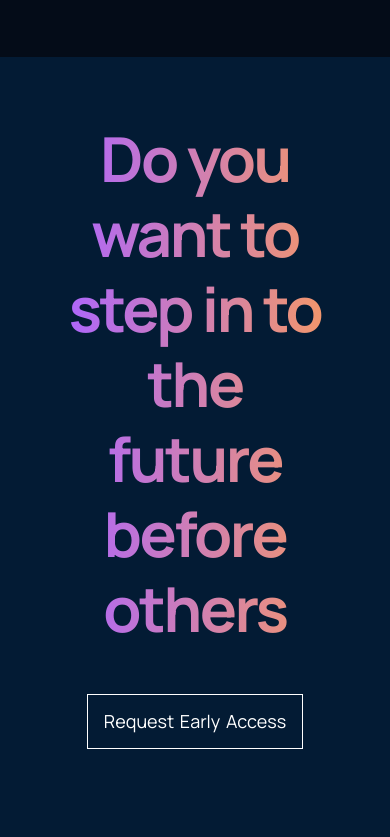
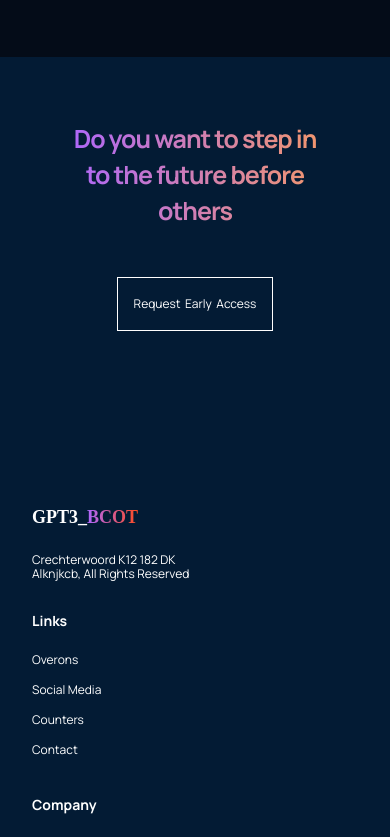
Before and after one commit to brainconnect93/gpt-3_bcot, a React (Create React App) app: page / in a window 390 px wide. Shown: the part 7020-7857 px from the top of the page. Built offline with nearby package versions, Linux system fonts and the light colour scheme.

Commit message:
Complete the responsive styling of the footer

```diff
--- a/src/containers/footer/footer.css
+++ b/src/containers/footer/footer.css
@@ -123,3 +123,34 @@
   line-height: 14px;
   color: var(--color-new);
 }
+
+@media screen and (max-width: 850px) {
+  .gpt3_footer-header h1 {
+    font-size: 42px;
+    line-height: 48px;
+  }
+}
+
+@media screen and (max-width: 550px) {
+  .gpt3_footer-header h1 {
+    font-size: 32px;
+    line-height: 40px;
+  }
+
+  .gpt3_footer-links div {
+    margin: 1rem 0;
+
+  }
+
+  .gpt3_footer-btn p {
+    font-size: 12px;
+    line-height: 20px;
+  }
+}
+
+@media screen and (max-width: 450px) {
+  .gpt3_footer-header h1 {
+    font-size: 25px;
+    line-height: 36px;
+  }
+}
```
